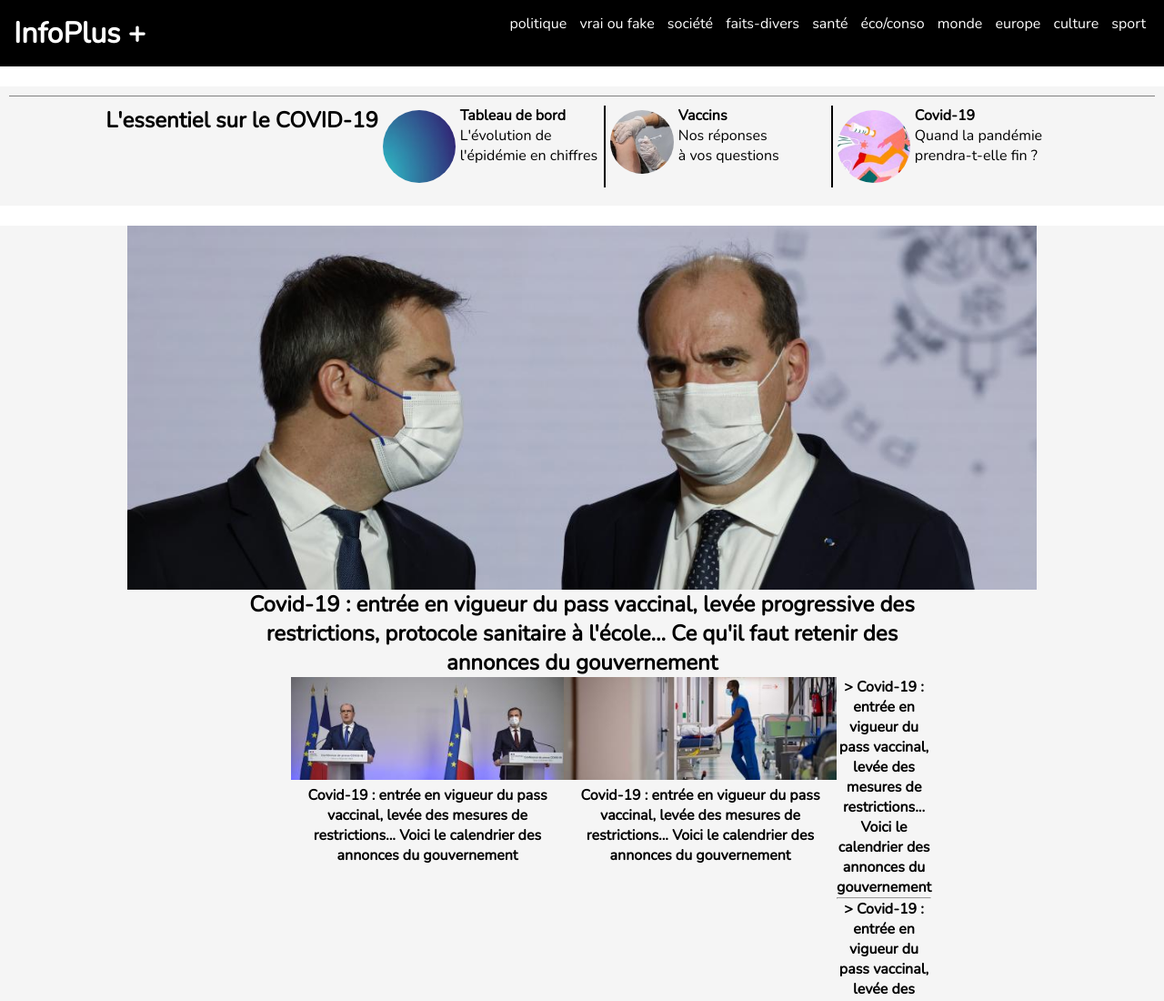
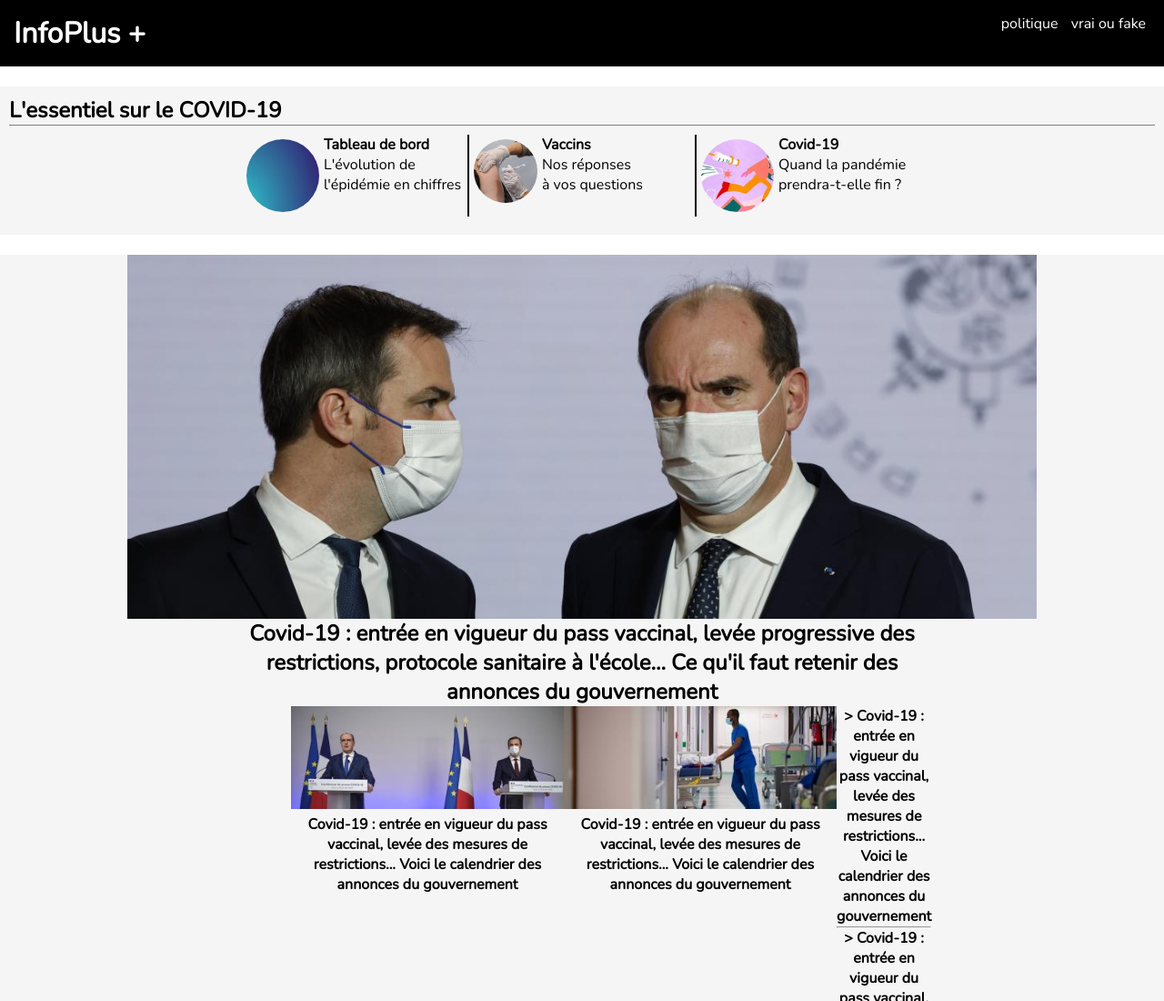
Before and after one commit to sebastianmel/News, a plain HTML site: page index.html in a window 1280 px wide. Shown: the top 1100 px of the page at 91% size. Drawn offline with nearby package versions, Linux system fonts and the light colour scheme.

Commit message:
little update

```diff
--- a/index.html
+++ b/index.html
@@ -16,22 +16,15 @@
         <nav>
             <a href="">politique</a>
             <a href="">vrai ou fake</a>
-            <a href="">société</a>
-            <a href="">faits-divers</a>
-            <a href="">santé</a>
-            <a href="">éco/conso</a>
-            <a href="">monde</a>
-            <a href="">europe</a>
-            <a href="">culture</a>
-            <a href="">sport</a>
+
         </nav>
 
 </header>   <br>
 <main>
 
     <section class="topDiv">
+        <h2>L'essentiel sur le COVID-19</h2>
         <div class="top">
-            <h2>L'essentiel sur le COVID-19</h2>
             <div class="icon">
                 <img  src="/lib/image1.jpg"></img>
 
```
